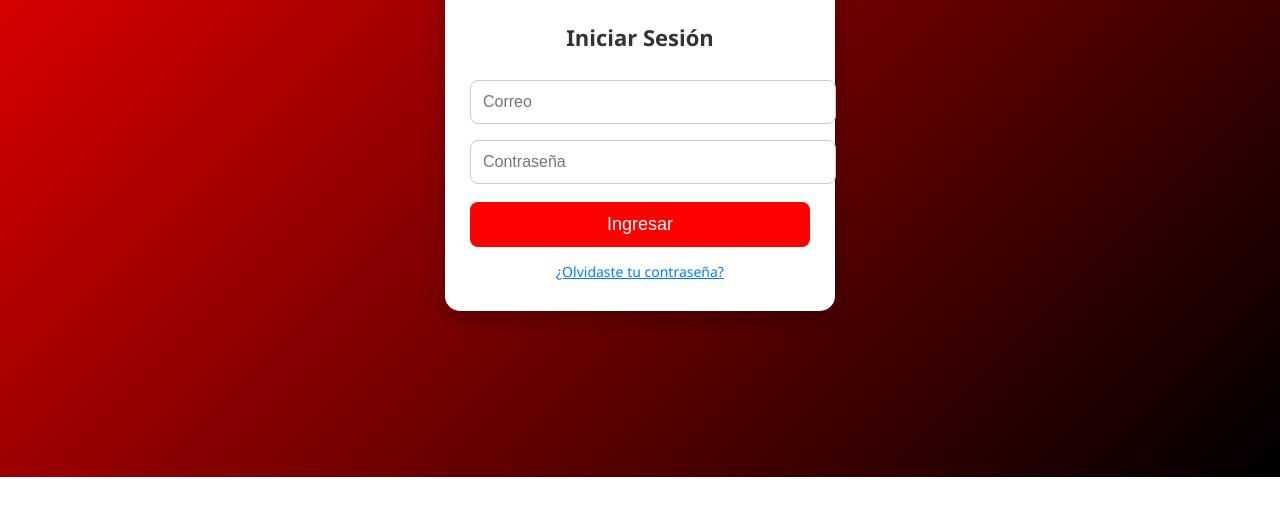
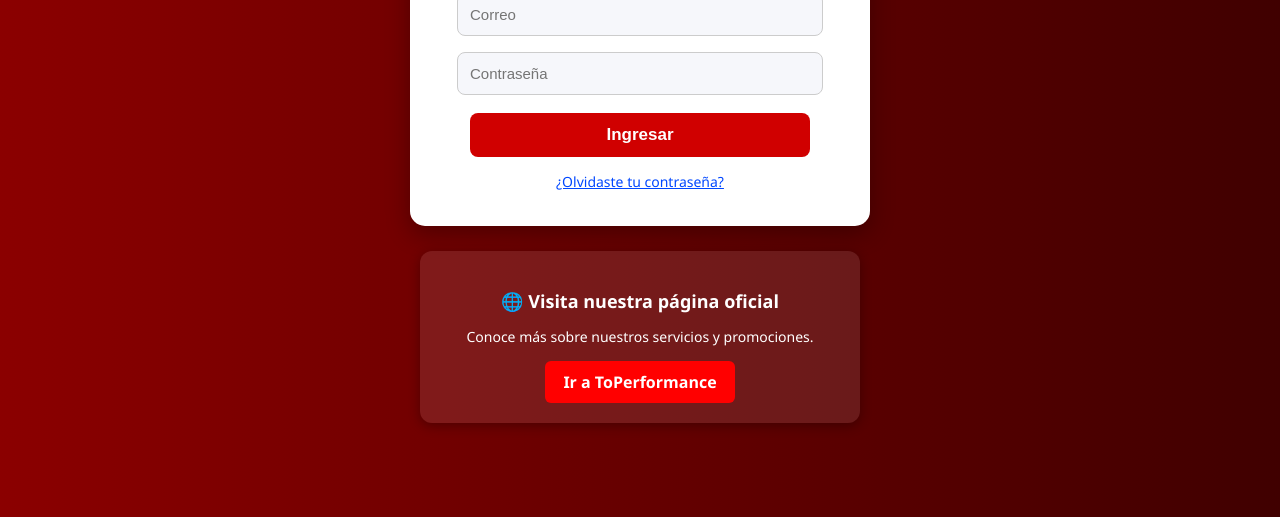
Before and after one commit to JulioCesarSantos-08/ToperformanceQR, a plain HTML site: page index.html in a window 1280 px wide. Shown: the part 323-840 px from the top of the page. Before the commit the page ends 800 px from the top, so only its background shows below. Drawn offline with Linux system fonts and the light colour scheme.

Commit message:
Update index.html

```diff
--- a/index.html
+++ b/index.html
@@ -3,27 +3,31 @@
 <head>
   <meta charset="UTF-8">
   <meta name="viewport" content="width=device-width, initial-scale=1.0">
-  <title>Login - Taller</title>
+  <title>Login - Taller ToPerformance</title>
 
   <style>
+    /* === Fondo general === */
     body {
+      margin: 0;
       font-family: 'Segoe UI', sans-serif;
-      background: linear-gradient(135deg, #ff0000, #000000);
+      background: linear-gradient(to right, #8B0000, #400000);
       display: flex;
+      flex-direction: column;
       justify-content: center;
       align-items: center;
-      height: 100vh;
-      margin: 0;
+      min-height: 100vh;
+      padding: 20px;
     }
 
+    /* === Caja principal de login === */
     .login-box {
       background: #fff;
-      padding: 30px 25px;
+      padding: 35px 30px;
       border-radius: 15px;
       text-align: center;
-      width: 90%;
-      max-width: 340px;
-      box-shadow: 0 8px 20px rgba(0,0,0,0.25);
+      width: 100%;
+      max-width: 400px;
+      box-shadow: 0 8px 25px rgba(0,0,0,0.3);
       animation: fadeIn 0.5s ease;
     }
 
@@ -33,7 +37,9 @@
     }
 
     .login-box img {
-      width: 110px;
+      width: 90px;
+      height: 90px;
+      border-radius: 50%;
       margin-bottom: 15px;
     }
 
@@ -43,63 +49,122 @@
       font-size: 22px;
     }
 
+    /* === Campos de texto === */
     .login-box input {
       width: 100%;
+      max-width: 340px;
       padding: 12px;
       margin: 8px 0;
       border-radius: 8px;
       border: 1px solid #ccc;
-      font-size: 16px;
-      transition: border 0.3s;
+      font-size: 15px;
+      background: #f6f7fb;
+      transition: all 0.3s;
     }
 
     .login-box input:focus {
       outline: none;
-      border-color: #ff0000;
+      border-color: #d00000;
+      box-shadow: 0 0 4px rgba(208, 0, 0, 0.5);
     }
 
+    /* === Botón principal === */
     .login-box button {
       width: 100%;
+      max-width: 340px;
       padding: 12px;
-      background: #ff0000;
+      background: #d00000;
       border: none;
       color: #fff;
-      font-size: 18px;
+      font-size: 17px;
       border-radius: 8px;
       cursor: pointer;
       margin-top: 10px;
       transition: background 0.3s;
+      font-weight: bold;
     }
 
     .login-box button:hover {
-      background: #cc0000;
+      background: #a00000;
     }
 
+    /* === Enlace de recuperación === */
     .link {
       display: block;
       margin-top: 15px;
-      color: #007BFF;
+      color: #0047ff;
       cursor: pointer;
       text-decoration: underline;
       font-size: 14px;
     }
 
-    /* 🔹 Diseño responsivo */
-    @media (max-width: 480px) {
-      body {
-        padding: 15px;
-      }
+    .link:hover {
+      color: #001fa3;
+    }
+
+    /* === Sección de publicidad === */
+    .promo-box {
+      background: rgba(255, 255, 255, 0.1);
+      border-radius: 12px;
+      padding: 20px;
+      color: white;
+      width: 100%;
+      max-width: 400px;
+      text-align: center;
+      margin-top: 25px;
+      box-shadow: 0 3px 12px rgba(0,0,0,0.3);
+    }
+
+    .promo-box h3 {
+      font-size: 18px;
+      margin-bottom: 10px;
+      color: #fff;
+    }
+
+    .promo-box p {
+      font-size: 14px;
+      margin-bottom: 15px;
+    }
+
+    .promo-box a {
+      display: inline-block;
+      padding: 10px 18px;
+      background: #ff0000;
+      color: white;
+      border-radius: 6px;
+      font-weight: bold;
+      text-decoration: none;
+      transition: background 0.3s;
+    }
+
+    .promo-box a:hover {
+      background: #a00000;
+    }
+
+    /* === Responsivo === */
+    @media (max-width: 600px) {
       .login-box {
         padding: 25px 20px;
       }
+
       .login-box h2 {
         font-size: 20px;
+      }
+
+      .promo-box {
+        padding: 15px;
+      }
+
+      .login-box input,
+      .login-box button {
+        max-width: 100%;
       }
     }
   </style>
 </head>
 
 <body>
+  <!-- Caja principal de login -->
   <div class="login-box">
     <img src="imagenes/logo1.png" alt="Logo Taller">
     <h2>Iniciar Sesión</h2>
@@ -107,6 +172,13 @@
     <input type="password" id="password" placeholder="Contraseña">
     <button onclick="login()">Ingresar</button>
     <span class="link" onclick="resetPassword()">¿Olvidaste tu contraseña?</span>
+  </div>
+
+  <!-- Publicidad / Página oficial -->
+  <div class="promo-box">
+    <h3>🌐 Visita nuestra página oficial</h3>
+    <p>Conoce más sobre nuestros servicios y promociones.</p>
+    <a href="https://toperformance.vercel.app/index.html#inicio" target="_blank">Ir a ToPerformance</a>
   </div>
 
   <script type="module">
@@ -133,9 +205,7 @@
     const app = initializeApp(firebaseConfig);
     const auth = getAuth(app);
 
-    // ============================
-    // 🔐 Función: Iniciar Sesión
-    // ============================
+    // 🔐 Iniciar sesión
     window.login = async function() {
       const email = document.getElementById("email").value.trim();
       const password = document.getElementById("password").value.trim();
@@ -150,12 +220,10 @@
         const userCredential = await signInWithEmailAndPassword(auth, email, password);
         const user = userCredential.user;
 
-        // Guardar respaldo
         localStorage.setItem("userEmail", user.email);
         localStorage.setItem("userUid", user.uid);
 
-        // Redirigir según tipo de usuario
-        if (user.email === "ti43300@uvp.edu.mx") {
+        if (user.email === "ti43300@uvp.edu.mx", "multitoperformance@gmail.com") {
           window.location.href = "admin.html";
         } else {
           window.location.href = "perfil.html";
@@ -172,9 +240,7 @@
       }
     };
 
-    // ============================
     // ✉️ Recuperar contraseña
-    // ============================
     window.resetPassword = async function() {
       const email = document.getElementById("email").value.trim();
       if (!email) {
```
